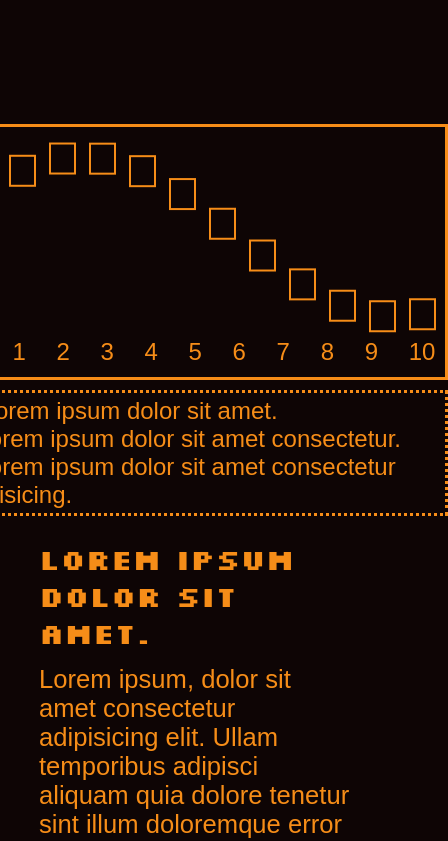
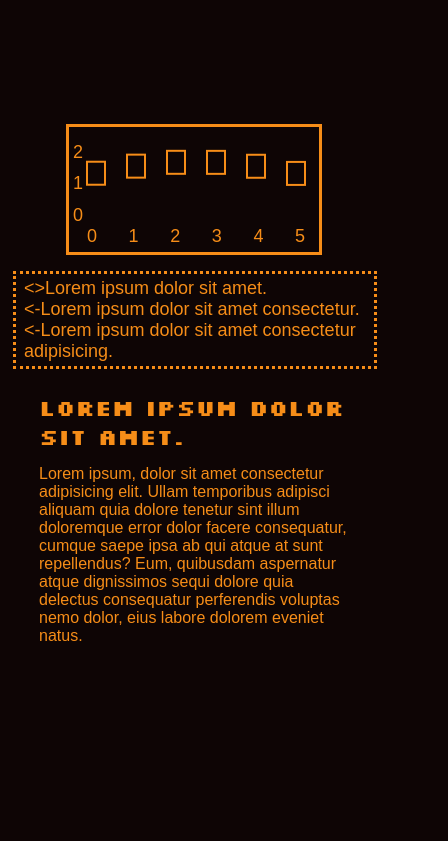
Before and after one commit to iluxaBoy/NAKTS, a Vue app: page / in a window 390 px wide. Shown: the part 1140-1981 px from the top of the page, 448 px wide, since content can reach past the window. Built offline with nearby package versions, Linux system fonts and the light colour scheme; a web font is replaced by a local one.

Commit message:
T-6 adapt

```diff
--- a/src/components/Home/BlockyCurves.vue
+++ b/src/components/Home/BlockyCurves.vue
@@ -12,6 +12,8 @@ const props = defineProps({
   }
 })
 
+let ifMobile = false
+
 const drawGraph = () => {
   const ctx = canvas.value.getContext('2d')
 
@@ -19,9 +21,20 @@ const drawGraph = () => {
   let frequency = 0.01
   let phi = 0
   let frames = 0
+  let ampChange = 2
+
+  let width = 25
+  let height = 30
 
   ctx.lineWidth = 2
   ctx.strokeStyle = '#F68D18'
+
+  if (ifMobile) {
+    amplitude = 50
+    width = 18
+    height = 23
+    ampChange = 1.5
+  }
 
   const Draw = () => {
     frames++
@@ -30,8 +43,8 @@ const drawGraph = () => {
     ctx.clearRect(0, 0, canvas.value.width, canvas.value.height)
 
     for (let i = 0; i < canvas.value.width - 25; i += 40) {
-      let y = (Math.sin(i * frequency + phi) * amplitude) / 2 + amplitude / 2
-      ctx.strokeRect(i + 25, y + 15, 25, 30)
+      let y = (Math.sin(i * frequency + phi) * amplitude) / 2 + amplitude / ampChange
+      ctx.strokeRect(i + width, y + 15, width, height)
     }
 
     window.requestAnimationFrame(Draw)
@@ -40,9 +53,30 @@ const drawGraph = () => {
   window.requestAnimationFrame(Draw)
 }
 
+const checkIfMobile = () => {
+  change.checkScreen()
+  ifMobile = change.mobile
+  drawGraph()
+}
+
+const change = new props.ChangeSize(canvas)
+
 onMounted(() => {
-  canvas.value.width = 500
-  canvas.value.height = 250
+  checkIfMobile()
+
+  change.onScreenResize()
+
+  canvas.value.width = change.canvas.value.width
+  canvas.value.height = change.canvas.value.height
+
+  window.addEventListener('resize', () => {
+    drawGraph()
+    if (window.innerWidth <= props.mobile) {
+      ifMobile = true
+    } else {
+      ifMobile = false
+    }
+  })
 
   drawGraph()
 })
@@ -57,9 +91,9 @@ onMounted(() => {
             <li>0</li>
             <li>1</li>
             <li>2</li>
-            <li>3</li>
-            <li>4</li>
-            <li>5</li>
+            <li class="desk-top">3</li>
+            <li class="desk-top">4</li>
+            <li class="desk-top">5</li>
           </ul>
         </div>
         <div class="bottom">
@@ -70,11 +104,11 @@ onMounted(() => {
             <li>3</li>
             <li>4</li>
             <li>5</li>
-            <li>6</li>
-            <li>7</li>
-            <li>8</li>
-            <li>9</li>
-            <li>10</li>
+            <li class="desk-top">6</li>
+            <li class="desk-top">7</li>
+            <li class="desk-top">8</li>
+            <li class="desk-top">9</li>
+            <li class="desk-top">10</li>
           </ul>
         </div>
       </div>
@@ -204,4 +238,43 @@ canvas {
   right: 0;
   border: 3px solid #f68d18;
 }
+
+@media (max-width: 762px) {
+  .container {
+    .animation {
+      .diagram {
+        margin: auto;
+        width: 244px;
+        font-size: 18px;
+        .left {
+          padding-top: 18px;
+          ul {
+            height: 84px;
+          }
+        }
+      }
+    }
+    .desk-top {
+      display: none;
+    }
+    .diagram-info {
+      max-width: 364px;
+      font-size: 18px;
+    }
+    .info {
+      max-width: 462px;
+      h1 {
+        font-size: 1.4rem;
+      }
+      p {
+        font-size: 1rem;
+      }
+    }
+  }
+
+  canvas {
+    top: 0;
+    right: 15%;
+  }
+}
 </style>
--- a/src/components/Home/MovingCurves.vue
+++ b/src/components/Home/MovingCurves.vue
@@ -91,19 +91,9 @@ const drawLoader = (y, frame, pros) => {
 
 //fun to check if web was loaded on smaller screen
 const checkIfMobile = () => {
-  if (window.innerWidth <= props.mobile) {
-    change.updateScreenWidth()
-    ifMobile = true
-
-    drawGraph()
-  } else {
-    canvas1.value.width = 500
-    canvas1.value.height = 250
-    canvas2.value.width = 500
-    canvas2.value.height = 250
-
-    ifMobile = false
-  }
+  change.checkScreen()
+  ifMobile = change.mobile
+  drawGraph()
 }
 
 const change = new props.ChangeSize(canvas1)
@@ -120,9 +110,13 @@ onMounted(() => {
 
   //fun to check on resize and "remove" second canvas
   window.addEventListener('resize', () => {
-    drawGraph()
-    if (window.innerWidth <= props.mobile) ifMobile = true
-    else ifMobile = false
+    if (window.innerWidth <= props.mobile) {
+      drawGraph()
+      ifMobile = true
+    } else {
+      drawGraph()
+      ifMobile = false
+    }
   })
 
   drawGraph()
--- a/src/views/HomeView.vue
+++ b/src/views/HomeView.vue
@@ -11,20 +11,33 @@ let mobile = 762
 class ChangeSize {
   constructor(canvas) {
     this.canvas = canvas
+    this.mobile = false
   }
   onScreenResize = () => {
     window.addEventListener('resize', () => {
       if (window.innerWidth <= 762) {
         this.updateScreenWidth()
       } else {
-        this.canvas.value.width = 500
-        this.canvas.value.height = 250
+        this.defaultScreenWidth()
       }
     })
   }
   updateScreenWidth = () => {
     this.canvas.value.width = 250
     this.canvas.value.height = 125
+  }
+  defaultScreenWidth = () => {
+    this.canvas.value.width = 500
+    this.canvas.value.height = 250
+  }
+  checkScreen = () => {
+    if (window.innerWidth <= 762) {
+      this.updateScreenWidth()
+      this.mobile = true
+    } else {
+      this.defaultScreenWidth()
+      this.mobile = false
+    }
   }
 }
 </script>
```
